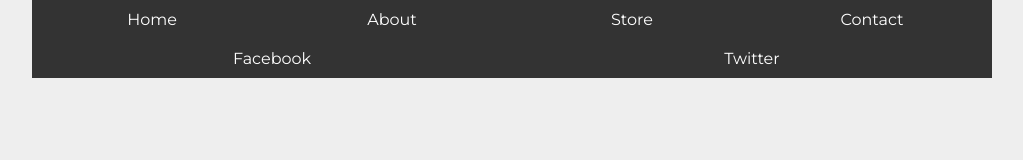
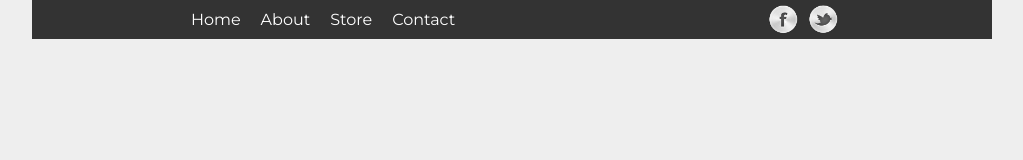
Before and after one commit to Amir-Pourhadi/Learn-Flexbox, a plain HTML site: page Nested Nav/index.html in a window 1280 px wide. Shown: the whole page, without its empty margins (128-1151 px from the left). Drawn offline with Linux system fonts and the light colour scheme.

Commit message:
Add social styles

```diff
--- a/Nested Nav/style.css
+++ b/Nested Nav/style.css
@@ -38,8 +38,33 @@ nav a:hover {
   background-color: #555;
 }
 
+/* --------------------------- social base styles --------------------------- */
+a.tw {
+  background: url(images/tw.png) no-repeat center;
+  background-size: 80%;
+}
+
+a.fb {
+  background: url(images/fb.png) no-repeat center;
+  background-size: 80%;
+}
+
+.social a {
+  text-indent: -10000px;
+}
+
+.social {
+  max-width: 80px;
+  margin: 0 auto;
+}
+
 /* ------------------------------- flex styles ------------------------------ */
 @media only screen and (min-width: 768px) {
+  nav {
+    display: flex;
+    justify-content: space-around;
+  }
+
   nav ul {
     display: flex;
     justify-content: flex-start;
@@ -48,4 +73,17 @@ nav a:hover {
   nav li {
     flex: 1 1 0;
   }
+
+  .social {
+    margin: 0;
+  }
 }
+
+nav ul.social {
+  display: flex;
+  flex: 1 1 0;
+}
+
+nav ul.social li {
+  flex: 1 1 0;
+}
```
